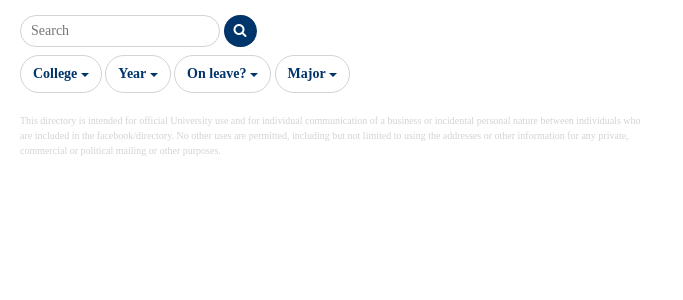
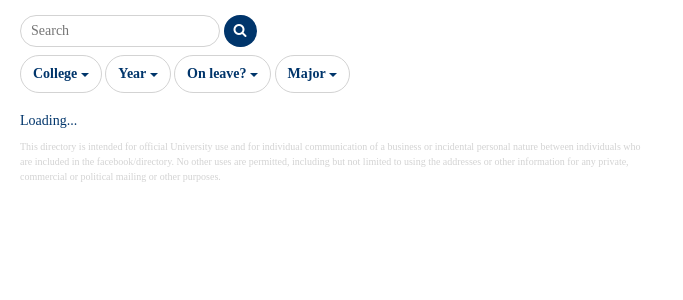
Before and after one commit to Yalies/api, a Flask app: template app/templates/index.html in a window 1280 px wide. Shown: the part 108-408 px from the top of the page, without its empty margins (0-683 px from the left). Run offline with Flask 2, Linux system fonts and the light colour scheme; the template is opened without the code that fills it, so the values that code supplies are empty; parts of the project's set-up code (start-up, migrations or seed data) failed here and were passed over; some web fonts are replaced.

Commit message:
Add empty and loading indicators

```diff
--- a/app/static/js/index.js
+++ b/app/static/js/index.js
@@ -4,7 +4,9 @@ let body = document.body,
     query = document.getElementById('query'),
     submit = document.getElementById('submit'),
     sections = document.getElementsByTagName('section'),
-    output = document.getElementById('output');
+    output = document.getElementById('output'),
+    loading = document.getElementById('loading'),
+    empty = document.getElementById('empty');
 
 function resetFilters() {
     for (let checkbox of checkboxes) {
@@ -30,7 +32,7 @@ onchange = function(e) {
             }
         } else {
             if (checked) {
-                section.classList.remove('active');
+                section.classList.add('active');
                 allCheckbox.checked = false;
             } else {
                 let anyChecked = false;
@@ -60,6 +62,8 @@ let pagesFinished = false;
 
 function loadNextPage() {
     if (!pagesFinished) {
+        empty.style.display = 'none';
+        loading.style.display = 'block';
         criteria['page'] = ++pagesLoaded;
         fetch('/api/students', {
             method: 'POST',
@@ -72,6 +76,9 @@ function loadNextPage() {
             .then(students => {
                 console.log(students);
                 pagesFinished = (students.length < 20);
+                if (pagesLoaded == 1 && !students) {
+                    empty.style.display = 'block';
+                }
                 for (let student of students) {
                     let studentContainer = document.createElement('div');
                     studentContainer.className = 'student';
@@ -133,6 +140,7 @@ function loadNextPage() {
 
                     output.appendChild(studentContainer);
                 }
+                loading.style.display = 'none';
             });
     }
 }
@@ -222,6 +230,6 @@ window.onscroll = function(e) {
     if (2 * window.innerHeight + window.scrollY >= document.body.offsetHeight) {
         loadNextPage();
         // Temporarily set so that we won't load tons of pages at once
-        pagesFinished = false;
+        pagesFinished = true;
     }
 }
--- a/app/templates/index.html
+++ b/app/templates/index.html
@@ -11,7 +11,9 @@
         {% with name = "major", items = majors %}{% include "_section.html" %}{% endwith %}
     </div>
 </div>
+<div id="empty">No matching students found.</div>
 <div id="output">
 </div>
+<div id="loading">Loading...</div>
 <script src="/static/js/index.js"></script>
 {% endblock %}
```
